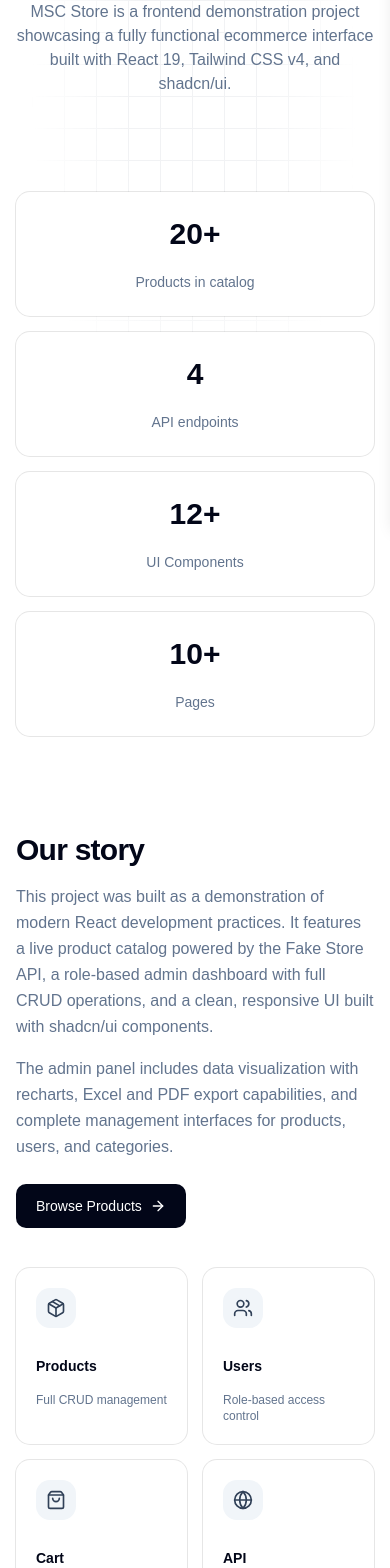
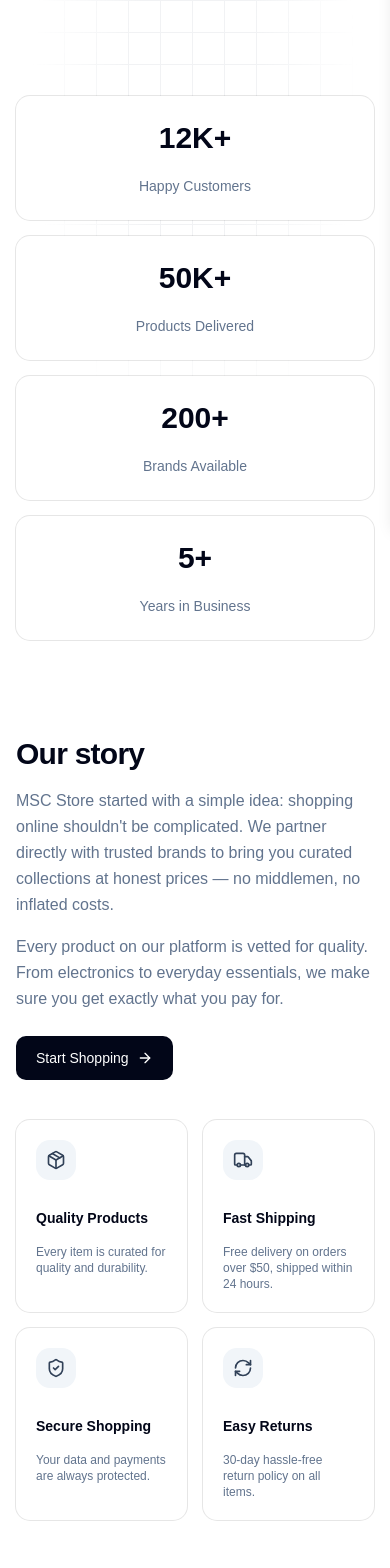
Before and after one commit to ELMACHHOUNE/e-commerce-website-using-react-jsx, a React (Vite) app: page /about in a window 390 px wide. Shown: the part 320-1888 px from the top of the page. Built offline with nearby package versions, Linux system fonts and the light colour scheme; no server answers.

Commit message:
feat: update About, Home, Layout, and Products pages; enhance UI elements, improve content, and add show all functionality for products

```diff
--- a/src/components/Layout.jsx
+++ b/src/components/Layout.jsx
@@ -33,7 +33,7 @@ export default function Layout() {
       />
       <Navbar />
       <CartDrawer />
-      <main className="relative z-10 mx-auto w-full max-w-7xl flex-1 px-4 py-8 sm:px-6 lg:px-8">
+      <main className="relative z-10 mx-auto w-full max-w-7xl flex-1 px-4  sm:px-6 lg:px-8">
         <Outlet />
       </main>
       <Footer />
--- a/src/pages/About.jsx
+++ b/src/pages/About.jsx
@@ -1,7 +1,7 @@
 import { useEffect, useState } from "react";
 import { Link, useLocation } from "react-router-dom";
 import {
-  ArrowRight, Package, Users, ShoppingBag, Globe,
+  ArrowRight, ShoppingBag, Package, Truck, ShieldCheck, RefreshCw,
   Mail, Phone, MapPin, Send, CheckCircle2,
 } from "lucide-react";
 
@@ -9,23 +9,17 @@ import { Button } from "@/components/ui/button";
 import { Card } from "@/components/ui/card";
 
 const stats = [
-  { label: "Products in catalog", value: "20+" },
-  { label: "API endpoints", value: "4" },
-  { label: "UI Components", value: "12+" },
-  { label: "Pages", value: "10+" },
+  { label: "Happy Customers", value: "12K+" },
+  { label: "Products Delivered", value: "50K+" },
+  { label: " Brands Available", value: "200+" },
+  { label: "Years in Business", value: "5+" },
 ];
 
-const features = [
-  { icon: Package, label: "Products", desc: "Full CRUD management" },
-  { icon: Users, label: "Users", desc: "Role-based access control" },
-  { icon: ShoppingBag, label: "Cart", desc: "Persistent shopping cart" },
-  { icon: Globe, label: "API", desc: "RESTful data fetching" },
-];
-
-const techGroups = [
-  { title: "Frontend", items: ["React 19", "Vite 8", "Tailwind CSS v4", "shadcn/ui"] },
-  { title: "Data & State", items: ["axios", "react-router-dom v7", "Context API", "localStorage"] },
-  { title: "Tooling", items: ["recharts", "exceljs", "pdfmake", "lucide-react"] },
+const values = [
+  { icon: Package, label: "Quality Products", desc: "Every item is curated for quality and durability." },
+  { icon: Truck, label: "Fast Shipping", desc: "Free delivery on orders over $50, shipped within 24 hours." },
+  { icon: ShieldCheck, label: "Secure Shopping", desc: "Your data and payments are always protected." },
+  { icon: RefreshCw, label: "Easy Returns", desc: "30-day hassle-free return policy on all items." },
 ];
 
 const contactInfo = [
@@ -103,14 +97,14 @@ export default function About() {
       {/* ─── Hero ─── */}
       <section className="text-center">
         <span className="inline-block rounded-full border border-slate-200 bg-white px-4 py-1 text-xs font-medium text-slate-500 shadow-sm dark:border-gray-700 dark:bg-black dark:text-gray-400">
-          About
+          About us
         </span>
         <h1 className="mt-6 text-4xl font-bold tracking-tight text-slate-950 sm:text-5xl dark:text-white">
-          Built with modern tools
+          More than just a store
         </h1>
         <p className="mx-auto mt-4 max-w-xl text-slate-500 dark:text-gray-400">
-          MSC Store is a frontend demonstration project showcasing a fully functional ecommerce
-          interface built with React 19, Tailwind CSS v4, and shadcn/ui.
+          We&apos;re on a mission to make quality products accessible to everyone.
+          No markups, no gimmicks — just great stuff at fair prices.
         </p>
       </section>
 
@@ -131,24 +125,23 @@ export default function About() {
             Our story
           </h2>
           <p className="mt-4 leading-relaxed text-slate-500 dark:text-gray-400">
-            This project was built as a demonstration of modern React development practices.
-            It features a live product catalog powered by the Fake Store API, a role-based
-            admin dashboard with full CRUD operations, and a clean, responsive UI built
-            with shadcn/ui components.
+            MSC Store started with a simple idea: shopping online shouldn&apos;t be
+            complicated. We partner directly with trusted brands to bring you
+            curated collections at honest prices — no middlemen, no inflated costs.
           </p>
           <p className="mt-4 leading-relaxed text-slate-500 dark:text-gray-400">
-            The admin panel includes data visualization with recharts, Excel and PDF export
-            capabilities, and complete management interfaces for products, users, and categories.
+            Every product on our platform is vetted for quality. From electronics to
+            everyday essentials, we make sure you get exactly what you pay for.
           </p>
           <Link
             to="/products"
             className="mt-6 inline-flex h-11 items-center gap-2 rounded-lg bg-slate-950 px-5 text-sm font-medium text-white transition hover:bg-slate-800 dark:bg-white dark:text-gray-950 dark:hover:bg-gray-200"
           >
-            Browse Products <ArrowRight className="size-4" />
+            Start Shopping <ArrowRight className="size-4" />
           </Link>
         </div>
         <div className="grid grid-cols-2 gap-4">
-          {features.map((item) => {
+          {values.map((item) => {
             const Icon = item.icon;
             return (
               <Card key={item.label} className="border-slate-200 bg-white p-5 dark:border-gray-700 dark:bg-black">
@@ -160,25 +153,6 @@ export default function About() {
               </Card>
             );
           })}
-        </div>
-      </section>
-
-      {/* ─── Tech Stack ─── */}
-      <section className="rounded-2xl border border-slate-200 bg-white p-8 sm:p-12 dark:border-gray-700 dark:bg-black">
-        <h2 className="text-center text-2xl font-semibold text-slate-950 sm:text-3xl dark:text-white">
-          Tech Stack
-        </h2>
-        <div className="mt-8 grid gap-4 text-center text-sm sm:grid-cols-3">
-          {techGroups.map((group) => (
-            <div key={group.title}>
-              <p className="mb-3 font-semibold text-slate-950 dark:text-white">{group.title}</p>
-              <ul className="space-y-1.5 text-slate-500 dark:text-gray-400">
-                {group.items.map((item) => (
-                  <li key={item}>{item}</li>
-                ))}
-              </ul>
-            </div>
-          ))}
         </div>
       </section>
 
--- a/src/pages/Home.jsx
+++ b/src/pages/Home.jsx
@@ -1,13 +1,13 @@
-import { useEffect, useRef, useState } from "react";
+import { useEffect, useState } from "react";
 import { Link } from "react-router-dom";
 import axios from "axios";
 import {
   ArrowRight,
   ShoppingBag,
-  Package,
-  CreditCard,
   Truck,
   ShieldCheck,
+  RefreshCw,
+  Headphones,
   Star,
   ChevronRight,
 } from "lucide-react";
@@ -20,41 +20,48 @@ const API_URL = import.meta.env.VITE_API_URL.replace(/\/$/, "");
 
 const features = [
   {
-    icon: Package,
-    title: "Live Product Catalog",
-    description: "Browse real products fetched from the Fake Store API with search and pagination.",
+    icon: ShoppingBag,
+    title: "Free Shipping",
+    description: "Free delivery on all orders over $50. Shipped within 24 hours.",
   },
   {
-    icon: ShoppingBag,
-    title: "Shopping Cart",
-    description: "Add items to your cart, adjust quantities, and see the total before checkout.",
+    icon: ShieldCheck,
+    title: "Secure Payments",
+    description: "Your payment info is encrypted and protected with industry-standard security.",
   },
   {
-    icon: CreditCard,
-    title: "Secure Checkout",
-    description: "Streamlined checkout flow with order summary and delivery details.",
+    icon: RefreshCw,
+    title: "30-Day Returns",
+    description: "Not satisfied? Return any item within 30 days for a full refund.",
+  },
+  {
+    icon: Headphones,
+    title: "24/7 Support",
+    description: "Our team is always here to help with any questions or concerns.",
   },
   {
     icon: Truck,
-    title: "Fast Delivery",
-    description: "Quick processing and reliable shipping on all orders.",
-  },
-  {
-    icon: ShieldCheck,
-    title: "Admin Dashboard",
-    description: "Full CRUD management for products, users, and categories with charts and export.",
+    title: "Track Your Order",
+    description: "Real-time tracking from warehouse to your doorstep.",
   },
   {
     icon: Star,
-    title: "Modern UI",
-    description: "Built with shadcn/ui components and Tailwind CSS for a clean, responsive design.",
+    title: "Top-Rated Products",
+    description: "Curated collections with verified customer reviews and ratings.",
   },
 ];
 
+const categories = [
+  { name: "electronics", slug: "electronics" },
+  { name: "jewelery", slug: "jewelery" },
+  { name: "men's clothing", slug: "men's clothing" },
+  { name: "women's clothing", slug: "women's clothing" },
+];
+
 const testimonials = [
-  { name: "Alex Rivera", role: "Store Owner", text: "Clean codebase and easy to customize. The admin panel saved me hours of development time." },
-  { name: "Sarah Chen", role: "Developer", text: "Love the shadcn components — everything looks polished right out of the box." },
-  { name: "James Wilson", role: "Designer", text: "The responsive layout works beautifully across all devices. Great UX." },
+  { name: "Alex Rivera", role: "Verified Buyer", text: "Fast shipping and the jacket fits perfectly. Will definitely order again." },
+  { name: "Sarah Chen", role: "Verified Buyer", text: "Great prices and the quality exceeded my expectations. Highly recommend!" },
+  { name: "James Wilson", role: "Verified Buyer", text: "Easy checkout, quick delivery, and hassle-free returns. My new go-to store." },
 ];
 
 export default function Home() {
@@ -72,51 +79,52 @@ export default function Home() {
 
   return (
     <>
-      {/* Hero — full screen */}
-      <section className="relative w-screen ml-[calc(-50vw+50%)] flex min-h-screen items-center overflow-hidden bg-gradient-to-br from-gray-950 via-gray-900 to-gray-800 px-6 sm:px-12">
+      {/* ─── Hero ─── */}
+      <section className="relative w-screen ml-[calc(-50vw+50%)] flex min-h-[85vh] items-center overflow-hidden bg-gradient-to-br from-slate-950 via-slate-900 to-slate-800 px-6 sm:px-12">
         <div className="pointer-events-none absolute inset-0 bg-[radial-gradient(circle_at_top_right,_rgba(148,163,184,0.08),_transparent_50%)]" />
         <div className="relative mx-auto w-full max-w-3xl text-center">
           <span className="inline-block rounded-full border border-white/10 bg-white/5 px-4 py-1 text-xs font-medium tracking-wide text-zinc-400 backdrop-blur-sm">
-            MSC Store v2.0
+            New arrivals are here
           </span>
           <h1 className="mt-6 text-4xl font-bold tracking-tight text-white sm:text-5xl lg:text-6xl">
-            Discover products that{" "}
+            Quality products,{" "}
             <span className="bg-gradient-to-r from-slate-200 to-slate-400 bg-clip-text text-transparent">
-              inspire
+              fair prices
             </span>
           </h1>
           <p className="mx-auto mt-4 max-w-xl text-base leading-relaxed text-zinc-400 sm:text-lg">
-            A modern ecommerce experience built with React, shadcn/ui, and Tailwind CSS.
-            Browse, search, and manage products with ease.
+            Curated collections from trusted brands. Free shipping on orders over $50,
+            easy returns, and secure checkout.
           </p>
           <div className="mt-8 flex flex-col items-center justify-center gap-3 sm:flex-row">
             <Link
               to="/products"
               className="inline-flex h-11 items-center justify-center gap-2 rounded-lg bg-white px-6 text-sm font-medium text-slate-950 transition hover:bg-zinc-200"
             >
-              Browse Products
+              Shop Now
               <ArrowRight className="size-4" />
             </Link>
             <Link
-              to="/about"
+              to="/categories"
               className="inline-flex h-11 items-center justify-center gap-2 rounded-lg border border-zinc-700 px-6 text-sm font-medium text-zinc-300 transition hover:bg-zinc-800 hover:text-white"
             >
-              Learn More
+              Browse Categories
             </Link>
           </div>
         </div>
       </section>
 
-      {/* Rest of content inside constrained container */}
-      <div className="mx-auto w-full max-w-7xl space-y-24 px-4 pb-16 sm:space-y-32 sm:px-6 lg:px-8">
-      {/* Features — auto-scroll drawer */}
+      {/* ─── Content ─── */}
+      <div className="mx-auto w-full max-w-7xl space-y-24 px-4 pb-16 sm:space-y-32 sm:px-6 lg:px-8 mt-16">
+
+        {/* ─── Features ─── */}
         <section>
           <div className="mb-10 text-center">
             <h2 className="text-3xl font-semibold tracking-tight text-slate-950 sm:text-4xl dark:text-white">
-            Everything you need
+              Why shop with us
             </h2>
             <p className="mt-3 text-slate-500 dark:text-slate-400">
-            A complete set of tools to run your online store.
+              We make online shopping simple, safe, and enjoyable.
             </p>
           </div>
           <div className="overflow-hidden [mask-image:linear-gradient(to_right,transparent,black_5%,black_95%,transparent)]">
@@ -140,7 +148,37 @@ export default function Home() {
           </div>
         </section>
 
-      {/* Featured Products */}
+        {/* ─── Categories ─── */}
+        <section>
+          <div className="mb-8 flex items-end justify-between">
+            <div>
+              <h2 className="text-3xl font-semibold tracking-tight text-slate-950 sm:text-4xl dark:text-white">
+                Shop by Category
+              </h2>
+              <p className="mt-2 text-slate-500 dark:text-slate-400">
+                Find exactly what you need.
+              </p>
+            </div>
+          </div>
+          <div className="grid gap-4 sm:grid-cols-2 lg:grid-cols-4">
+            {categories.map((cat) => (
+              <Link
+                key={cat.name}
+                to="/products"
+                className="group relative overflow-hidden rounded-2xl bg-gradient-to-br from-slate-100 to-slate-200 p-8 text-center transition hover:-translate-y-1 hover:shadow-lg dark:from-slate-800 dark:to-slate-700"
+              >
+                <h3 className="text-lg font-bold capitalize text-slate-900 dark:text-white">
+                  {cat.name}
+                </h3>
+                <p className="mt-2 text-sm text-slate-500 dark:text-slate-400">
+                  Shop now <ArrowRight className="inline size-3.5 transition group-hover:translate-x-0.5" />
+                </p>
+              </Link>
+            ))}
+          </div>
+        </section>
+
+        {/* ─── Featured Products ─── */}
         {featuredProducts.length > 0 && (
           <section>
             <div className="mb-8 flex items-end justify-between">
@@ -172,38 +210,14 @@ export default function Home() {
           </section>
         )}
 
-      {/* CTA */}
-      <section className="rounded-3xl bg-gradient-to-br from-slate-950 via-slate-900 to-slate-800 px-6 py-16 text-center sm:px-12 sm:py-20 dark:from-slate-900 dark:via-slate-800 dark:to-slate-700">
-        <h2 className="text-3xl font-semibold tracking-tight text-white sm:text-4xl">
-          Ready to get started?
-        </h2>
-        <p className="mx-auto mt-4 max-w-lg text-zinc-400">
-          Create an account to start shopping, or explore the admin dashboard to manage your store.
-        </p>
-        <div className="mt-8 flex flex-col items-center justify-center gap-3 sm:flex-row">
-          <Link
-            to="/auth"
-            className="inline-flex h-11 items-center justify-center gap-2 rounded-lg bg-white px-6 text-sm font-medium text-slate-950 transition hover:bg-zinc-200 dark:bg-slate-100 dark:text-slate-900 dark:hover:bg-slate-300"
-          >
-            Create Account
-          </Link>
-          <Link
-            to="/products"
-            className="inline-flex h-11 items-center justify-center gap-2 rounded-lg border border-zinc-700 px-6 text-sm font-medium text-zinc-300 transition hover:bg-zinc-800 hover:text-white dark:border-zinc-600 dark:text-zinc-200 dark:hover:bg-zinc-700"
-          >
-            Start Shopping
-          </Link>
-        </div>
-      </section>
-
-      {/* Testimonials */}
+        {/* ─── Testimonials ─── */}
         <section>
           <div className="mb-10 text-center">
             <h2 className="text-3xl font-semibold tracking-tight text-slate-950 sm:text-4xl dark:text-white">
-            What people say
+              What our customers say
             </h2>
             <p className="mt-3 text-slate-500 dark:text-slate-400">
-            Trusted by developers and store owners.
+              Real reviews from real people.
             </p>
           </div>
           <div className="grid gap-6 md:grid-cols-3">
@@ -223,6 +237,30 @@ export default function Home() {
             ))}
           </div>
         </section>
+
+        {/* ─── CTA ─── */}
+        <section className="rounded-3xl bg-gradient-to-br from-slate-950 via-slate-900 to-slate-800 px-6 py-16 text-center sm:px-12 sm:py-20 dark:from-slate-900 dark:via-slate-800 dark:to-slate-700">
+          <h2 className="text-3xl font-semibold tracking-tight text-white sm:text-4xl">
+            Ready to upgrade your wardrobe?
+          </h2>
+          <p className="mx-auto mt-4 max-w-lg text-zinc-400">
+            Join thousands of happy customers. Free shipping on your first order.
+          </p>
+          <div className="mt-8 flex flex-col items-center justify-center gap-3 sm:flex-row">
+            <Link
+              to="/products"
+              className="inline-flex h-11 items-center justify-center gap-2 rounded-lg bg-white px-6 text-sm font-medium text-slate-950 transition hover:bg-zinc-200 dark:bg-slate-100 dark:text-slate-900 dark:hover:bg-slate-300"
+            >
+              Start Shopping
+            </Link>
+            <Link
+              to="/about"
+              className="inline-flex h-11 items-center justify-center gap-2 rounded-lg border border-zinc-700 px-6 text-sm font-medium text-zinc-300 transition hover:bg-zinc-800 hover:text-white dark:border-zinc-600 dark:text-zinc-200 dark:hover:bg-zinc-700"
+            >
+              Learn More
+            </Link>
+          </div>
+        </section>
       </div>
     </>
   );
--- a/src/pages/Products.jsx
+++ b/src/pages/Products.jsx
@@ -21,6 +21,7 @@ export default function Products() {
   const pageSize = 8;
   const [minPrice, setMinPrice] = useState("");
   const [maxPrice, setMaxPrice] = useState("");
+  const [showAll, setShowAll] = useState(false);
 
   const filtered = products.filter((p) => {
     if (search) {
@@ -144,19 +145,19 @@ export default function Products() {
         </Card>
       ) : (
         <>
-          {paginated.length === 0 ? (
+          {(showAll ? filtered : paginated).length === 0 ? (
             <Card className="flex items-center justify-center border-slate-200 bg-white p-10 text-slate-500 dark:border-gray-700 dark:bg-gray-950 dark:text-gray-400">
               No products match your search.
             </Card>
           ) : (
             <div className="grid gap-4 sm:grid-cols-2 xl:grid-cols-4">
-              {paginated.map((product) => (
+              {(showAll ? filtered : paginated).map((product) => (
                 <ProductCard key={product.id} product={product} />
               ))}
             </div>
           )}
 
-          {filtered.length > 0 && (
+          {filtered.length > 0 && !showAll && (
             <div className="mt-6">
               <Pagination
                 currentPage={safePage}
@@ -167,6 +168,17 @@ export default function Products() {
               />
             </div>
           )}
+
+          {filtered.length > pageSize && (
+            <div className="mt-6 flex justify-center">
+              <button
+                onClick={() => setShowAll((v) => !v)}
+                className="rounded-lg border border-slate-200 bg-white px-5 py-2 text-sm font-medium text-slate-600 transition hover:bg-slate-50 hover:text-slate-900 dark:border-gray-700 dark:bg-gray-950 dark:text-gray-400 dark:hover:bg-gray-900 dark:hover:text-white"
+              >
+                {showAll ? "Paginate" : "Show all products"}
+              </button>
+            </div>
+          )}
         </>
       )}
     </section>
```
Lines whose indentation alone changed are shown as unchanged.
